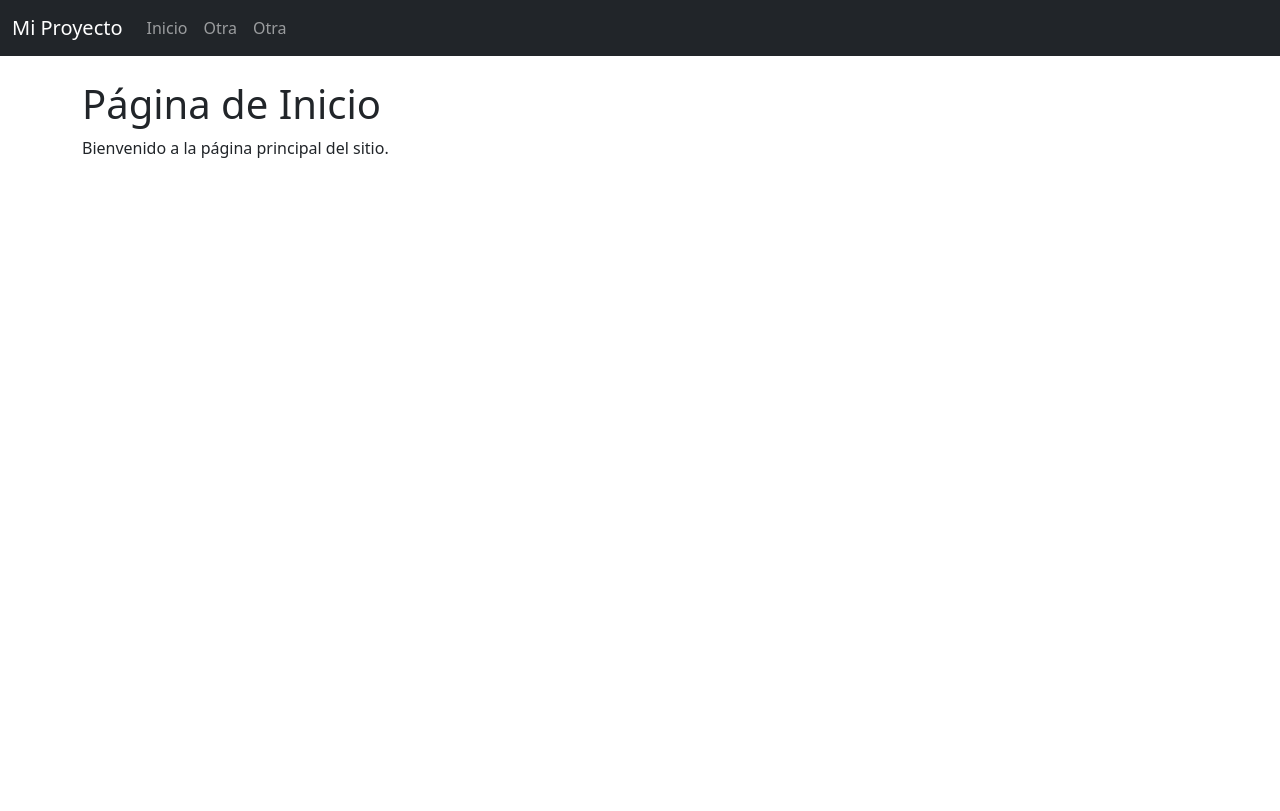
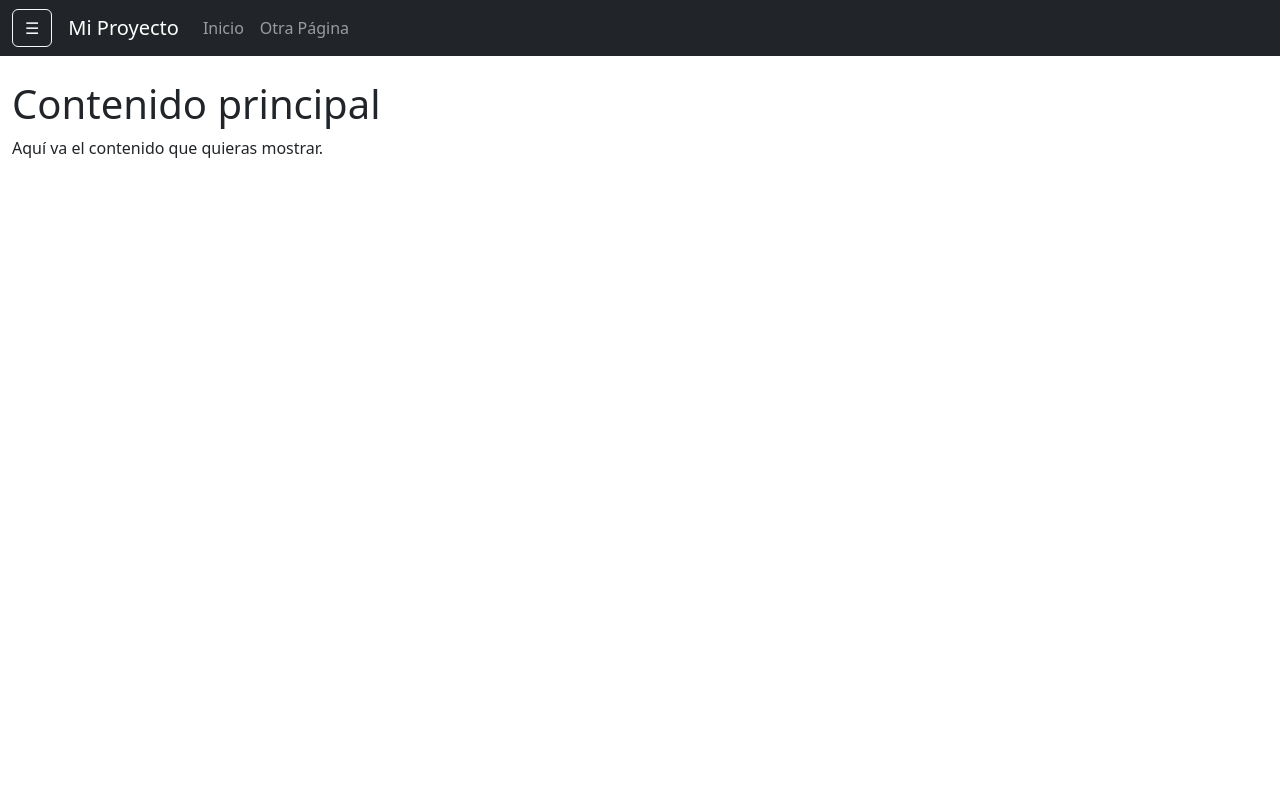
Before and after one commit to MacarenaQuijadaG/DjangoFrontend, a Django app: template info/templates/info/index.html in a window 1280 px wide. Shown: the top 811 px of the page. Run offline with Django 3.2, Linux system fonts and the light colour scheme; the template is opened without the code that fills it, so the values that code supplies are empty.

Commit message:
Se incorpora sidebar

```diff
--- a/info/templates/info/base.html
+++ b/info/templates/info/base.html
@@ -10,10 +10,17 @@
 <body class="d-flex flex-column min-vh-100">
 
     {% include 'info/navbar.html' %}
+    <div class="container-fluid my-4 flex-grow-1">
+        <div class="row">
+            {% include 'info/sidebar.html' %}
+            {% block sidebar %}{% endblock %}
 
-    <main class="container my-4 flex-grow-1">
-        {% block content %}{% endblock %}
-    </main>
+            <div class="{% block content_col %}col-md-12{% endblock %}">
+                {% block content %}{% endblock %}
+            </div>
+
+        </div>
+    </div>
 
     {% include 'info/footer.html' %}
 
--- a/info/templates/info/index.html
+++ b/info/templates/info/index.html
@@ -1,9 +1,14 @@
-<!-- info/templates/info/home.html -->
+<!-- info/templates/info/index.html -->
+
 {% extends 'info/base.html' %}
 
 {% block title %}Inicio{% endblock %}
 
+{% block sidebar %}
+    {% include 'info/sidebar.html' %}
+{% endblock %}
+
 {% block content %}
-<h1>Página de Inicio</h1>
-<p>Bienvenido a la página principal del sitio.</p>
+<h1>Contenido principal</h1>
+<p>Aquí va el contenido que quieras mostrar.</p>
 {% endblock %}
--- a/info/templates/info/navbar.html
+++ b/info/templates/info/navbar.html
@@ -1,15 +1,19 @@
 <!-- info/templates/info/_navbar.html -->
 <nav class="navbar navbar-expand-lg navbar-dark bg-dark">
     <div class="container-fluid">
+        <button id="sidebarToggle" class="btn btn-outline-light me-3">
+           ☰
+        </button>
         <a class="navbar-brand" href="/">Mi Proyecto</a>
-    <button class="navbar-toggler" type="button" data-bs-toggle="collapse" data-bs-target="#nav">
+
+        <button class="navbar-toggler" type="button" data-bs-toggle="collapse" data-bs-target="#navbarNav">
             <span class="navbar-toggler-icon"></span>
         </button>
-    <div class="collapse navbar-collapse" id="nav">
+
+        <div class="collapse navbar-collapse" id="navbarNav">
             <ul class="navbar-nav me-auto">
                 <li class="nav-item"><a class="nav-link" href="{% url 'index' %}">Inicio</a></li>
-        <li class="nav-item"><a class="nav-link" href="">Otra</a></li>
-        <li class="nav-item"><a class="nav-link" href="">Otra</a></li>
+                <li class="nav-item"><a class="nav-link" href="">Otra Página</a></li>
             </ul>
         </div>
     </div>
--- /dev/null
+++ b/info/templates/info/sidebar.html
@@ -0,0 +1,61 @@
+<!-- info/templates/info/sidebar.html -->
+
+<style>
+    #sidebar {
+        position: fixed;
+        top: 56px; /* altura navbar */
+        left: 0;
+        width: 200px;
+        height: 100%;
+        background-color: #343a40;
+        color: white;
+        padding-top: 1rem;
+        transform: translateX(-100%);
+        transition: transform 0.3s ease;
+        z-index: 1040;
+    }
+
+    #sidebar.active {
+        transform: translateX(0);
+    }
+
+    #sidebar a {
+        color: white;
+        display: block;
+        padding: 10px 20px;
+        text-decoration: none;
+    }
+
+    #sidebar a:hover {
+        background-color: #495057;
+    }
+
+    .content-with-sidebar {
+        margin-left: 0;
+        transition: margin-left 0.3s ease;
+    }
+
+    body.sidebar-open .content-with-sidebar {
+        margin-left: 200px;
+    }
+</style>
+
+<div id="sidebar">
+    <a href="{% url 'index' %}">Inicio</a>
+    <a href="#">Otra Página</a>
+    <a href="#">Perfil</a>
+    <a href="#">Cerrar sesión</a>
+</div>
+
+<script>
+document.addEventListener("DOMContentLoaded", function () {
+    const toggleButton = document.getElementById("sidebarToggle");
+    const sidebar = document.getElementById("sidebar");
+    const body = document.body;
+
+    toggleButton.addEventListener("click", function () {
+        sidebar.classList.toggle("active");
+        body.classList.toggle("sidebar-open");
+    });
+});
+</script>
--- a/info/views.py
+++ b/info/views.py
@@ -4,5 +4,4 @@ from django.shortcuts import render
 def index(request):
 
     return render(request, 'info/base.html')
-
     return render(request, 'info/index.html')
```
Lines whose indentation alone changed are shown as unchanged.
